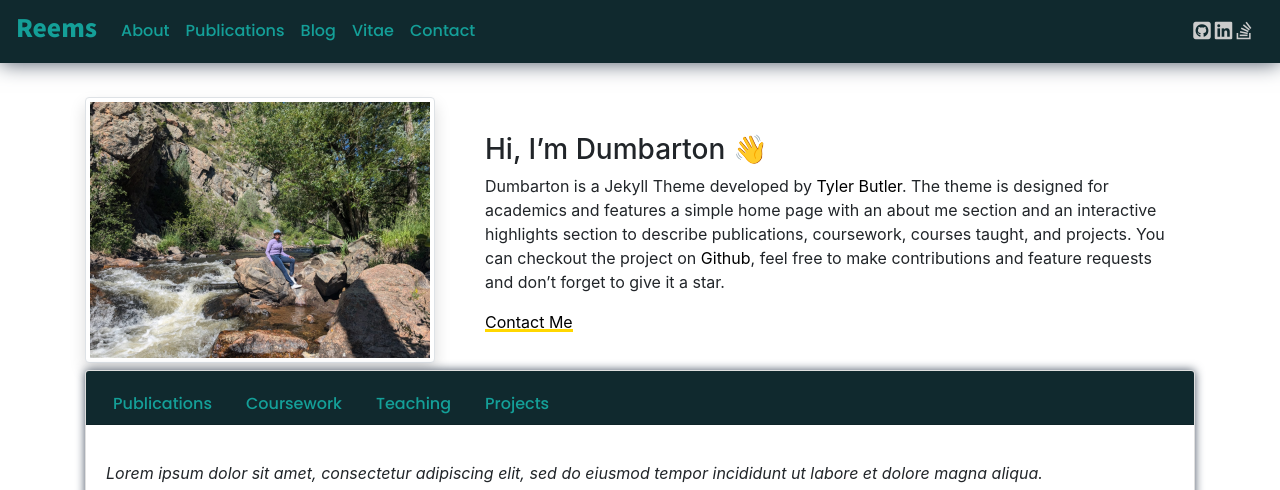
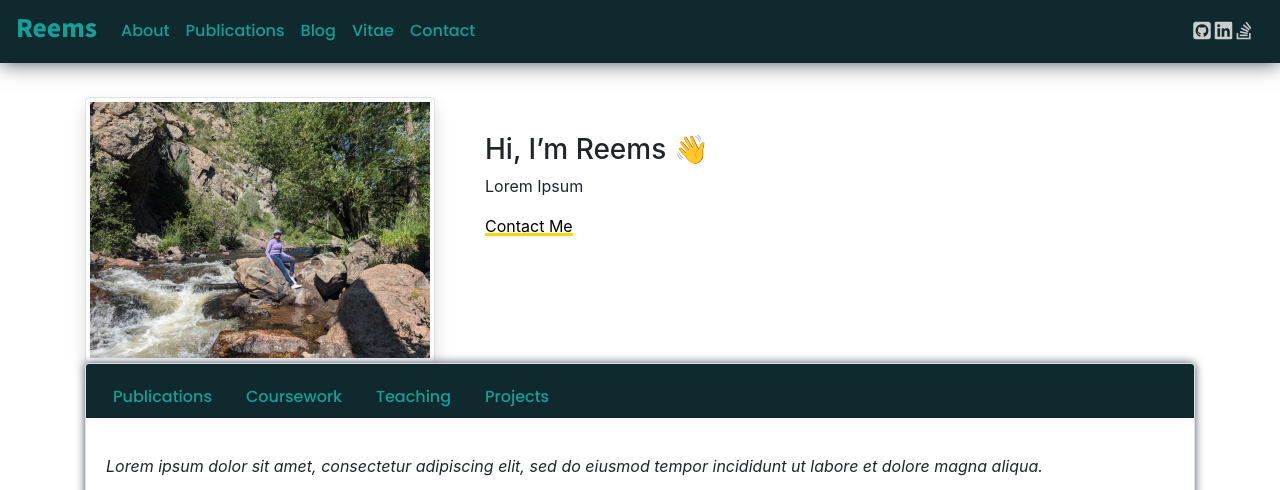
Before and after one commit to reemstk/reemstk.github.io, a Jekyll site: the page built from index.md, in a window 1280 px wide, cut to the strip 0-490 px from the top of the page. Built offline with Jekyll 4.4.1, drawn with Linux system fonts in a browser that asks for light colours; nearby versions of some CDN libraries; comment, search, counter and statistics services are not loaded; our own code applies the rules of GitHub Pages for plain Markdown files.

Commit message:
Update index.md

```diff
--- a/index.md
+++ b/index.md
@@ -1,9 +1,9 @@
 ---
 layout: home
 title:
-date: 2020-11-20
+date: 2024-07-16
 ---
-### Hi, I'm Dumbarton 👋
-Dumbarton is a Jekyll Theme developed by [Tyler Butler](https://github.com/tcbutler320). The theme is designed for academics and features a simple home page with an about me section and an interactive highlights section to describe publications, coursework, courses taught, and projects. You can checkout the project on [Github](https://github.com/tcbutler320/Jekyll-Theme-Dumbarton), feel free to make contributions and feature requests and don't forget to give it a star.
+### Hi, I'm Reems 👋
+Lorem Ipsum
 
 <a href="/contact.html" class="highlighted">Contact Me</a>
```
